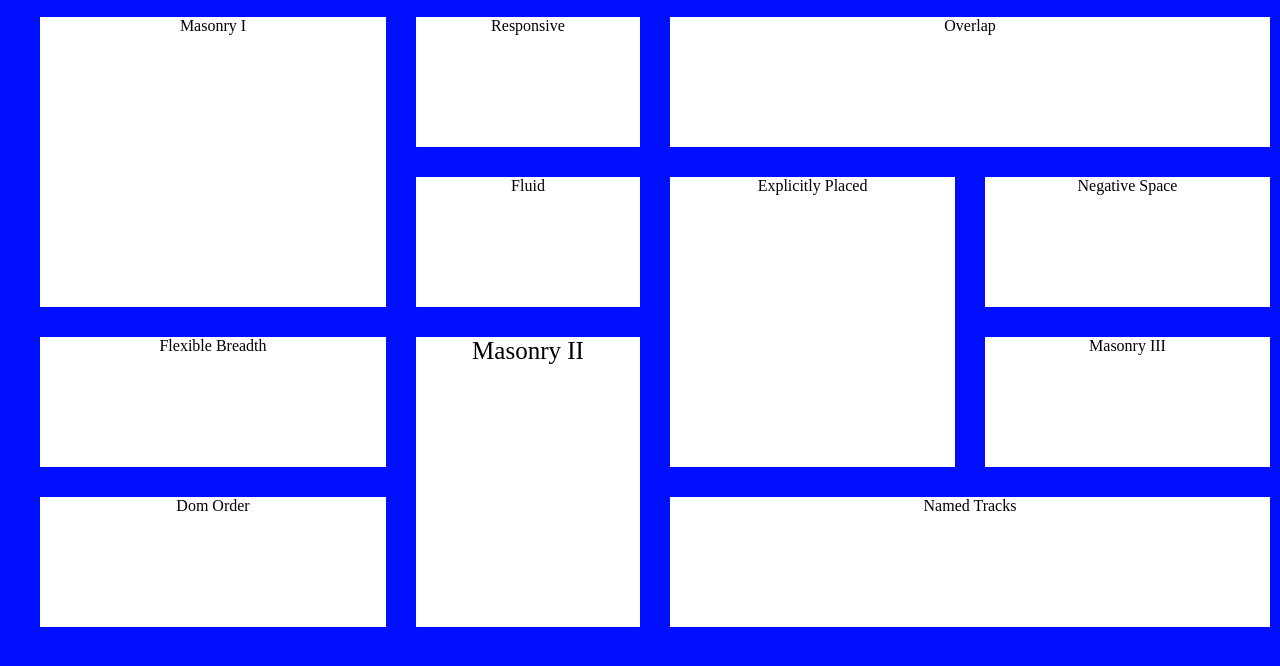
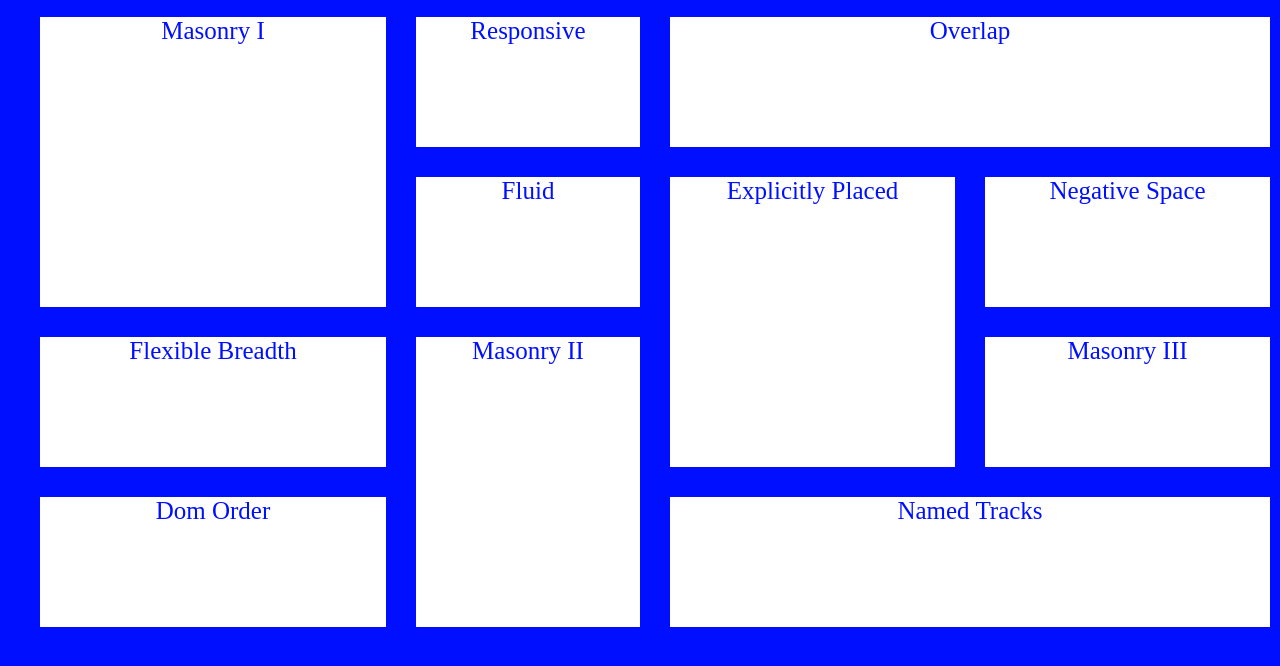
Before and after one commit to Duchoo/Lesson-9, a plain HTML site: page index.html in a window 1280 px wide. Shown: the part 100-766 px from the top of the page. Drawn offline with Linux system fonts and the light colour scheme.

Commit message:
add favicon

```diff
--- a/css/style.css
+++ b/css/style.css
@@ -4,7 +4,6 @@
   box-sizing: border-box;
 }
 .box {
-  /* border: 1px solid #000000; */
   text-align: center;
   background-color: #ffffff;
 }
@@ -18,6 +17,8 @@ body {
   grid-row-gap: 10px;
   grid-auto-rows: minmax(150px, auto);
   text-align: center;
+  font-size: 25px;
+  color: #000fff;
 }
 h1 {
   color: #ffffff;
@@ -27,6 +28,7 @@ h1 {
   grid-row-start: 1;
   grid-row-end: 3;
   text-align: center;
+  align-items: center;
 }
 .item-7 {
   grid-column-start: 2;
--- a/index.html
+++ b/index.html
@@ -5,6 +5,7 @@
     <meta http-equiv="X-UA-Compatible" content="IE=edge" />
     <meta name="viewport" content="width=device-width, initial-scale=1.0" />
     <link rel="stylesheet" href="css/style.css" />
+    <link rel="icon" href="img/logo22.png" />
     <title>Lesson 9</title>
   </head>
   <body>
```
Also changed, not shown: img/logo22.png (added).
